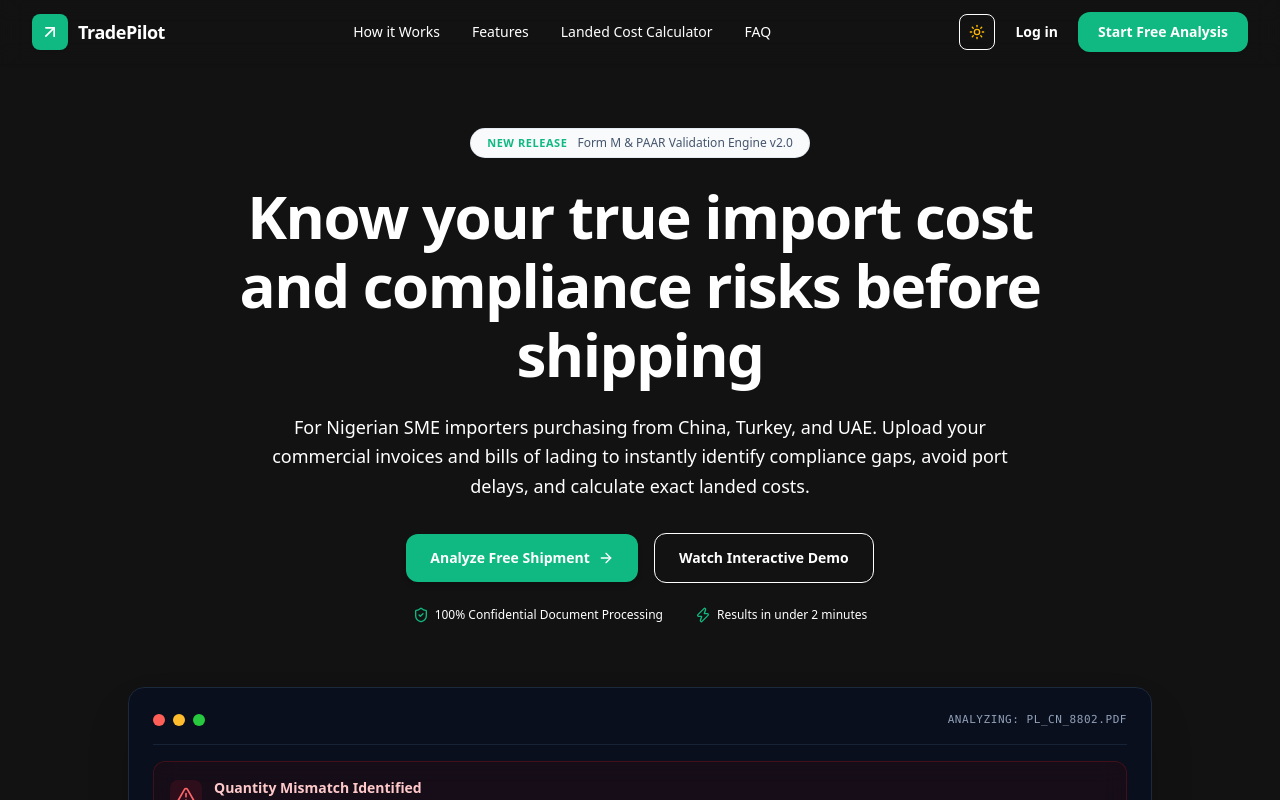
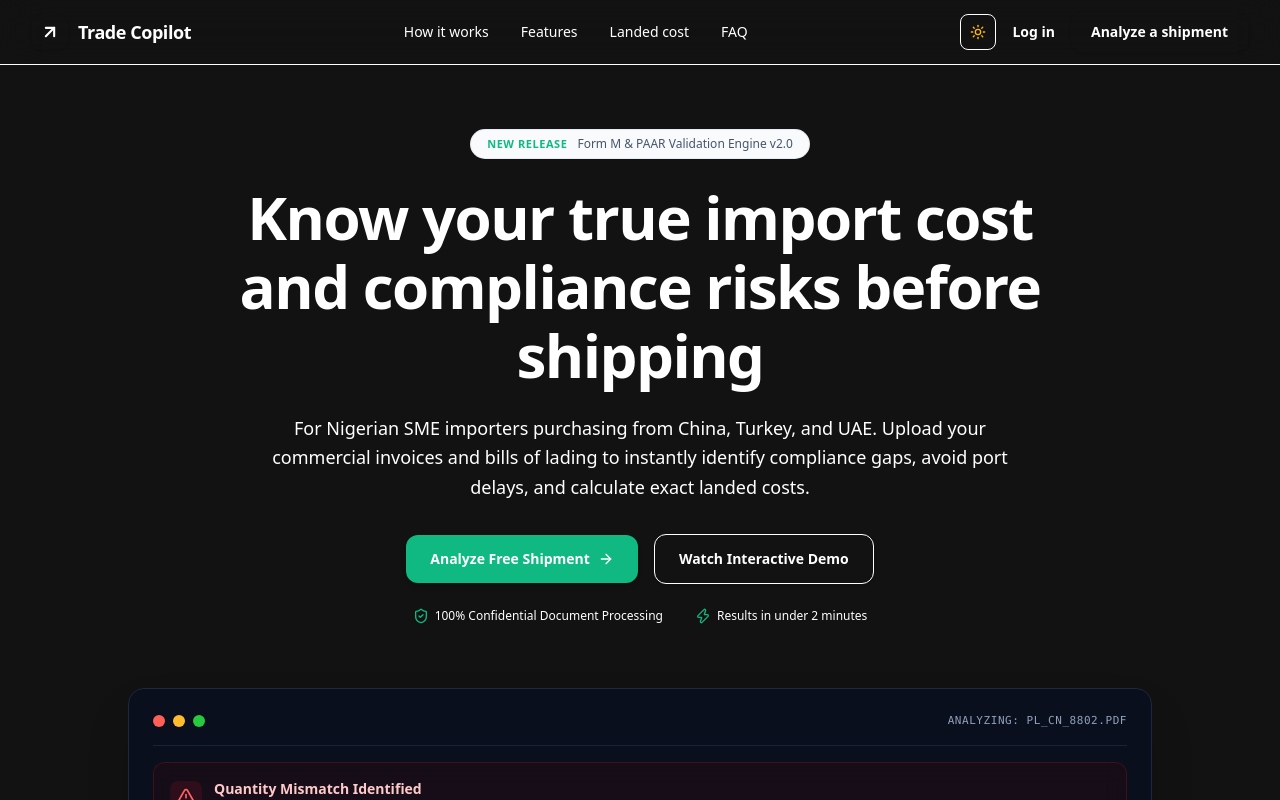
Before and after one commit to Adesorotosin/trust-pilot, a Next.js app: page / in a window 1280 px wide. Shown: the top 800 px of the page. Built offline with nearby package versions, Linux system fonts and the light colour scheme.

Commit message:
refine landing navbar for light/dark theme

```diff
--- a/src/components/landing/navbar.tsx
+++ b/src/components/landing/navbar.tsx
@@ -2,35 +2,30 @@
 
 import { useState } from "react";
 import Link from "next/link";
-import { Menu, X, ArrowUpRight } from "lucide-react";
+import { ArrowUpRight, Menu, X } from "lucide-react";
 import { ThemeToggle } from "@/components/theme-toggle";
 
 export function Navbar() {
   const [mobileMenuOpen, setMobileMenuOpen] = useState(false);
 
   const navLinks = [
-    { name: "How it Works", href: "#how-it-works" },
+    { name: "How it works", href: "#how-it-works" },
     { name: "Features", href: "#features" },
-    { name: "Landed Cost Calculator", href: "#calculator" },
+    { name: "Landed cost", href: "#landed-costs" },
     { name: "FAQ", href: "#faq" },
   ];
 
   return (
-    <header className="sticky top-0 z-50 w-full bg-background/80 backdrop-blur-md shadow-sm transition-colors">
+    <header className="sticky top-0 z-50 w-full border-b border-border/60 bg-background/85 backdrop-blur-xl transition-colors duration-200">
       <div className="mx-auto flex max-w-7xl items-center justify-between px-4 py-3 sm:px-6 lg:px-8">
-
-        {/* Left: Brand Logo */}
-        <Link href="/" className="flex items-center gap-2.5 group">
-          <div className="flex h-9 w-9 items-center justify-center rounded-lg bg-[#10B981] font-bold text-white shadow-sm transition-transform group-hover:scale-105">
-            <ArrowUpRight className="h-5 w-5" />
-          </div>
-          <span className="text-lg font-bold tracking-tight text-foreground">
-            TradePilot
+        <Link href="/" className="group flex items-center gap-2.5" aria-label="Trade Copilot home">
+          <span className="flex h-9 w-9 items-center justify-center rounded-xl bg-primary text-primary-foreground shadow-sm transition-transform group-hover:scale-105">
+            <ArrowUpRight className="h-5 w-5" strokeWidth={2.5} />
           </span>
+          <span className="text-lg font-bold tracking-tight text-foreground">Trade Copilot</span>
         </Link>
 
-        {/* Center: Desktop Navigation Links */}
-        <nav className="hidden md:flex items-center gap-8">
+        <nav className="hidden items-center gap-8 md:flex" aria-label="Main navigation">
           {navLinks.map((link) => (
             <Link
               key={link.name}
@@ -42,8 +37,7 @@
           ))}
         </nav>
 
-        {/* Right: Theme Toggle, Log In & Primary CTA (Desktop) */}
-        <div className="hidden md:flex items-center gap-5">
+        <div className="hidden items-center gap-4 md:flex">
           <ThemeToggle />
           <Link
             href="/login"
@@ -53,61 +47,57 @@
           </Link>
           <Link
             href="/signup"
-            className="rounded-xl bg-[#10B981] px-5 py-2.5 text-sm font-semibold text-white shadow-sm transition-all hover:bg-[#059669] focus-visible:outline focus-visible:outline-2 focus-visible:outline-offset-2 focus-visible:outline-[#10B981]"
+            className="rounded-xl bg-primary px-5 py-2.5 text-sm font-semibold text-primary-foreground shadow-sm transition-all hover:-translate-y-0.5 hover:shadow-md focus-visible:outline focus-visible:outline-2 focus-visible:outline-offset-2 focus-visible:outline-ring"
           >
-            Start Free Analysis
+            Analyze a shipment
           </Link>
         </div>
 
-        {/* Mobile Right Menu Trigger */}
-        <div className="flex items-center gap-3 md:hidden">
+        <div className="flex items-center gap-2 md:hidden">
           <ThemeToggle />
           <button
             type="button"
-            onClick={() => setMobileMenuOpen(!mobileMenuOpen)}
-            className="inline-flex items-center justify-center rounded-lg p-2 text-foreground hover:bg-muted focus:outline-none"
+            onClick={() => setMobileMenuOpen((open) => !open)}
+            className="inline-flex items-center justify-center rounded-lg p-2 text-foreground transition-colors hover:bg-muted focus:outline-none focus:ring-2 focus:ring-ring"
             aria-expanded={mobileMenuOpen}
+            aria-controls="mobile-navigation"
           >
             <span className="sr-only">Toggle menu</span>
-            {mobileMenuOpen ? (
-              <X className="h-6 w-6" aria-hidden="true" />
-            ) : (
-              <Menu className="h-6 w-6" aria-hidden="true" />
-            )}
+            {mobileMenuOpen ? <X className="h-6 w-6" /> : <Menu className="h-6 w-6" />}
           </button>
         </div>
       </div>
 
-      {/* Mobile Menu Dropdown */}
       {mobileMenuOpen && (
-        <div className="border-b border-border bg-background px-4 pb-6 pt-3 md:hidden">
-          <div className="flex flex-col space-y-4">
+        <div id="mobile-navigation" className="border-t border-border bg-background px-4 pb-6 pt-4 md:hidden">
+          <nav className="flex flex-col gap-1" aria-label="Mobile navigation">
             {navLinks.map((link) => (
               <Link
                 key={link.name}
                 href={link.href}
                 onClick={() => setMobileMenuOpen(false)}
-                className="text-base font-medium text-muted-foreground transition-colors hover:text-foreground"
+                className="rounded-lg px-3 py-3 text-base font-medium text-muted-foreground transition-colors hover:bg-muted hover:text-foreground"
               >
                 {link.name}
               </Link>
             ))}
-            <div className="pt-4 border-t border-border flex flex-col gap-3">
+          </nav>
+
+          <div className="mt-4 flex flex-col gap-3 border-t border-border pt-4">
             <Link
               href="/login"
               onClick={() => setMobileMenuOpen(false)}
-                className="w-full text-center py-2 text-base font-semibold text-foreground border border-border rounded-lg"
+              className="w-full rounded-xl border border-border px-4 py-2.5 text-center text-sm font-semibold text-foreground transition-colors hover:bg-muted"
             >
               Log in
             </Link>
             <Link
               href="/signup"
               onClick={() => setMobileMenuOpen(false)}
-                className="w-full text-center py-2.5 text-base font-semibold text-white bg-[#10B981] rounded-lg shadow-sm hover:bg-[#059669]"
+              className="w-full rounded-xl bg-primary px-4 py-2.5 text-center text-sm font-semibold text-primary-foreground shadow-sm transition-all hover:shadow-md"
             >
-                Start Free Analysis
+              Analyze a shipment
             </Link>
-            </div>
           </div>
         </div>
       )}
```
Lines whose indentation alone changed are shown as unchanged.
